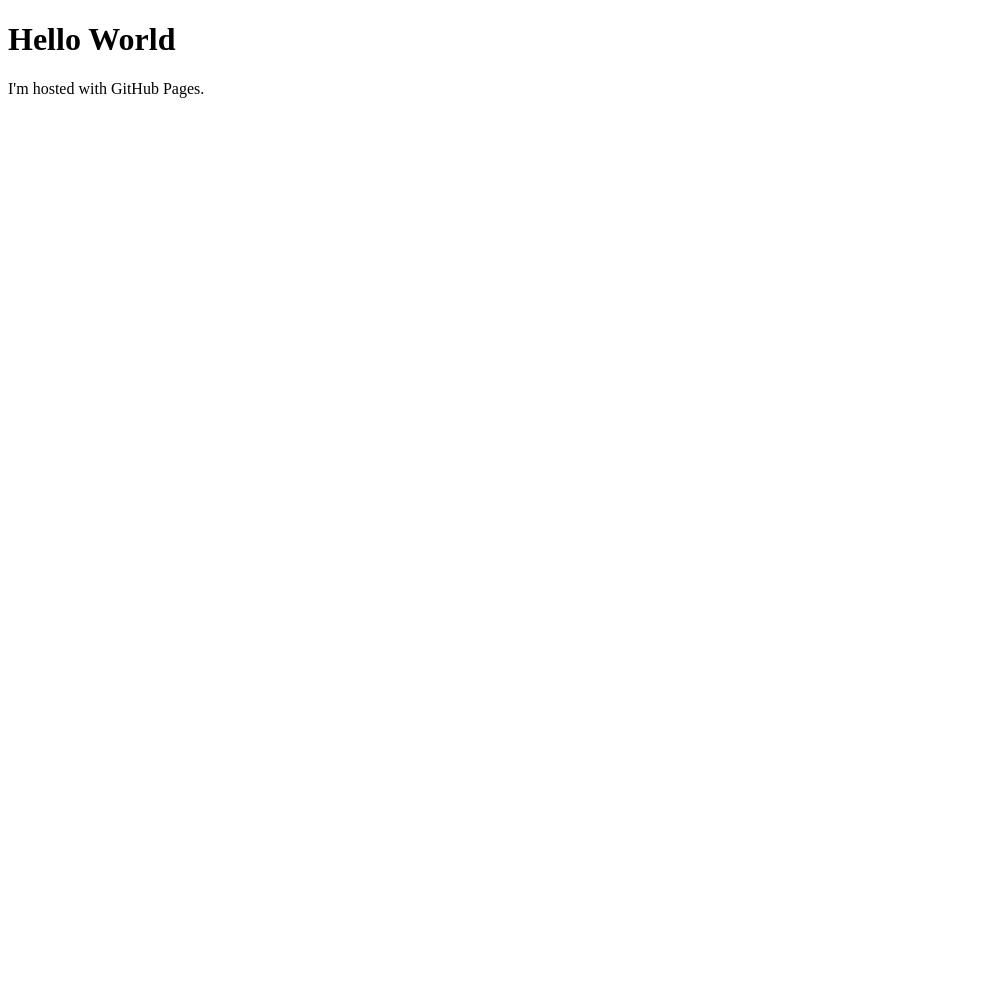
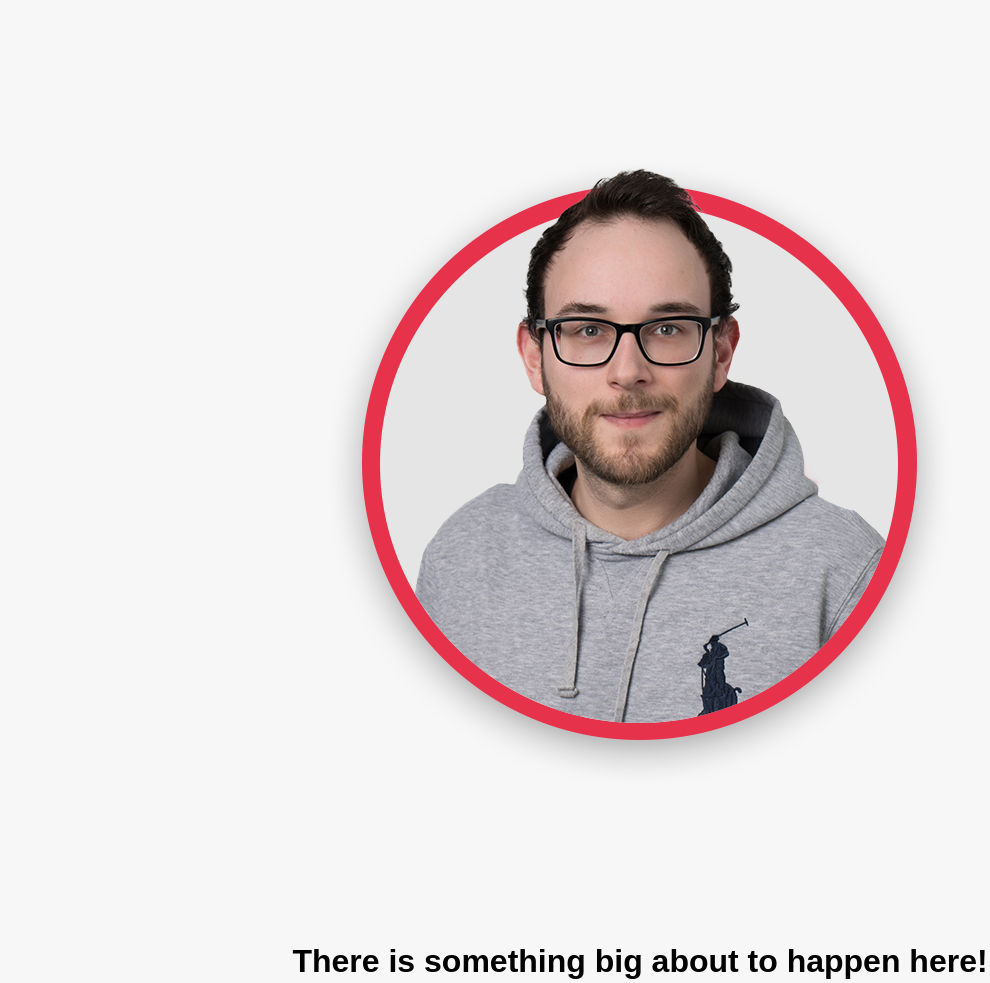
Before and after one commit to bgebelein/bgebelein.github.io, a plain HTML site: page index.html in a window 1280 px wide. Shown: the whole page, without its empty margins (0-990 px from the left). Before the commit the page ends 800 px from the top, so only its background shows below. Drawn offline with Linux system fonts and the light colour scheme.

Commit message:
Updated GitHub page
Added minimal content to github page.

```diff
--- a/index.html
+++ b/index.html
@@ -1,9 +1,23 @@
 <!DOCTYPE html>
 <html>
 
+<head>
+    <style>
+        :root {
+            font-family: Arial, Helvetica, sans-serif;
+        }
+
+        body {
+            min-height: 100vh;
+            background-color: #f7f7f7;
+            text-align: center;
+        }
+    </style>
+</head>
+
 <body>
-    <h1>Hello World</h1>
-    <p>I'm hosted with GitHub Pages.</p>
+    <img src="img/bgebelein.png" alt="Portrait: Bent Gebelein" title="Bent Gebelein" loading="lazy" />
+    <h1>There is something big about to happen here!</h1>
 </body>
 
 </html>
```
Also changed, not shown: img/bgebelein.png (added).
